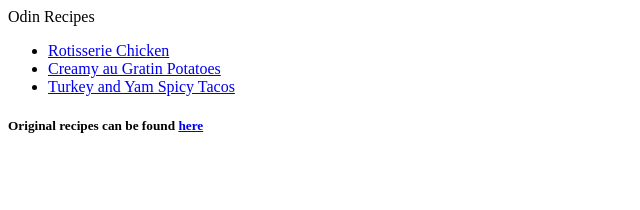
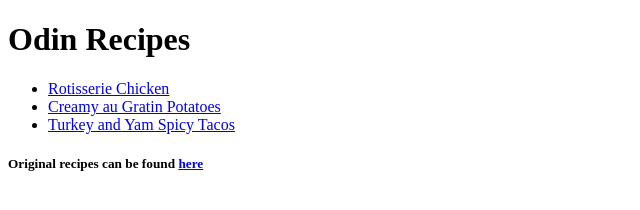
Before and after one commit to mariatsarouche/odin_recipes, a plain HTML site: page index.html in a window 1280 px wide. Shown: the whole page, without its empty margins (0-640 px from the left). Drawn offline with Linux system fonts and the light colour scheme.

Commit message:
Fixed a mistake at index.html

```diff
--- a/index.html
+++ b/index.html
@@ -5,7 +5,7 @@
         <title>Recipes</title>
     </head>
     <body>
-        <hi>Odin Recipes</hi>
+        <h1>Odin Recipes</h1>
         <ul>
             <li><a href="recipes/RotisserieChicken.html">Rotisserie Chicken</a></li>
             <li><a href="recipes/CreamyauGratinPotatoes.html">Creamy au Gratin Potatoes</a></li>
```
